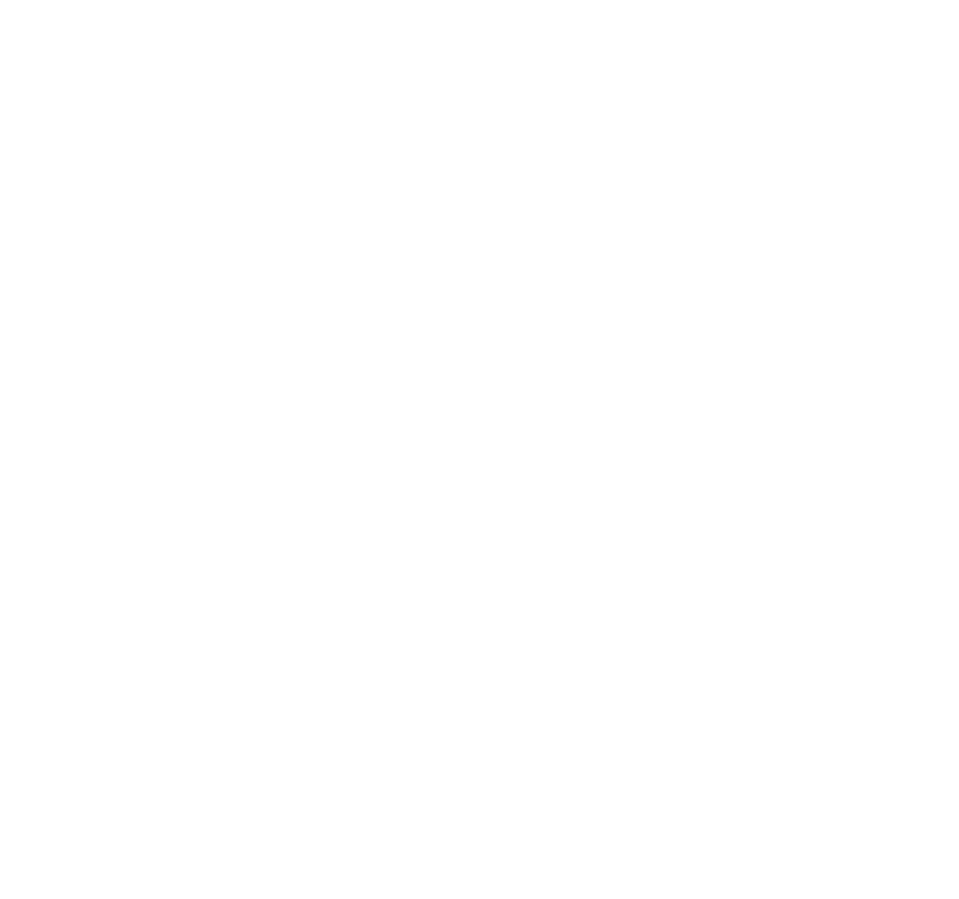
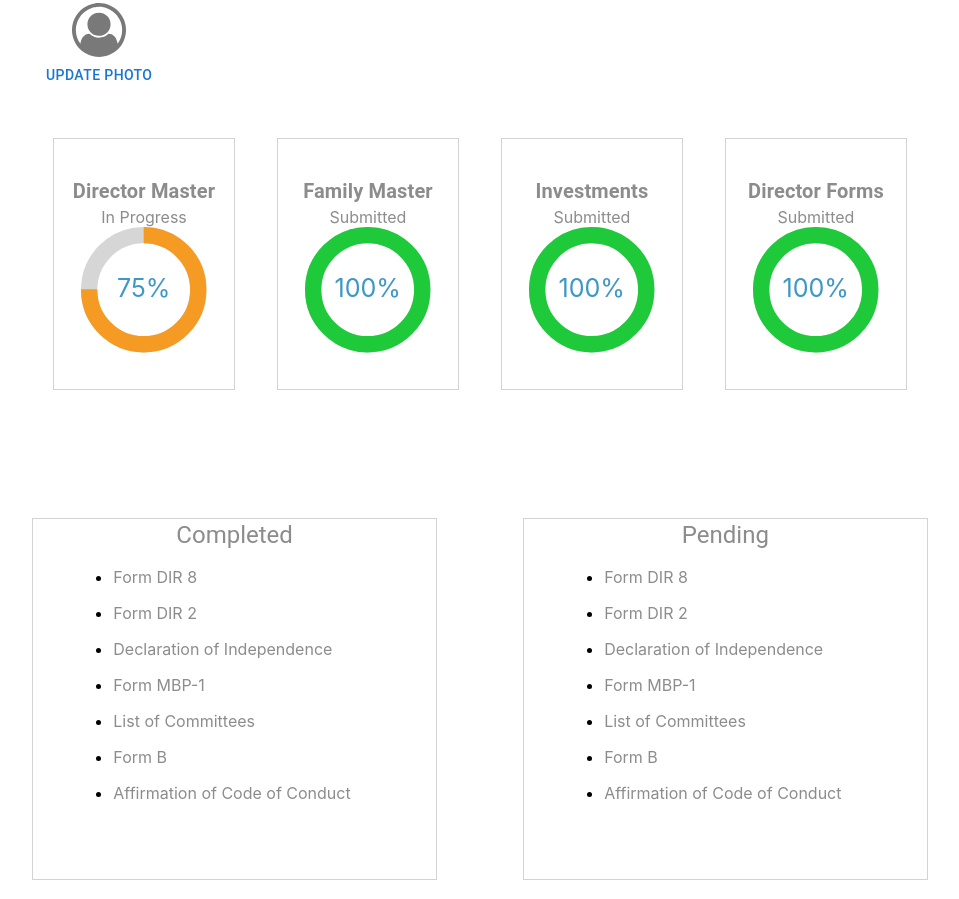
Before and after one commit to JeetuEIQ/EIQproject, a React (Create React App) app in the folder frontend_/: page /home in a window 1280 px wide. Shown: the part 280-1179 px from the top of the page, without its empty margins (160-1119 px from the left). Before the commit the page ends 800 px from the top, so only its background shows below. Built offline with nearby package versions, Linux system fonts and the light colour scheme.

Commit message:
Home page and few fixes in report page

```diff
--- a/frontend_/package.json
+++ b/frontend_/package.json
@@ -11,6 +11,7 @@
     "@testing-library/react": "^13.4.0",
     "@testing-library/user-event": "^13.5.0",
     "react": "^18.2.0",
+    "react-circular-progressbar": "^2.1.0",
     "react-dom": "^18.2.0",
     "react-router-dom": "^6.16.0",
     "react-scripts": "5.0.1",
--- a/frontend_/src/components/home/Home.jsx
+++ b/frontend_/src/components/home/Home.jsx
@@ -1,9 +1,39 @@
 import React from "react";
-import {
-  Box,
-} from "@mui/material";
+import { Box, IconButton, Typography, Button } from "@mui/material";
 import { HomeHeader } from "../header/HomeHeader";
+
+import { CircularBar } from "../progressBar/CircularBar";
 export const Home = () => {
+  const personalInfo = [
+    {
+      type: "Directorship Info",
+      document: "Form DIR 8",
+    },
+    {
+      type: "Directorship Info",
+      document: "Form DIR 2",
+    },
+    {
+      type: "Directorship Info",
+      document: "Declaration of Independence",
+    },
+    {
+      type: "Investments Info",
+      document: "Form MBP-1",
+    },
+    {
+      type: "Investments Info",
+      document: "List of Committees",
+    },
+    {
+      type: "Basic Disclosure under PIT Code",
+      document: "Form B",
+    },
+    {
+      type: "Basic Disclosure under PIT Code",
+      document: "Affirmation of Code of Conduct",
+    },
+  ];
   return (
     <>
       <Box
@@ -13,10 +43,163 @@
         display={"flex"}
         flexDirection={"column"}
         alignItems={"center"}
-        gap={18}
+        gap={13}
       >
-        <Box minWidth={"90%"} display={"flex"} flexDirection={"column"} gap={16}>
+        <Box
+          minWidth={"90%"}
+          display={"flex"}
+          flexDirection={"column"}
+          gap={16}
+        >
           <HomeHeader />
+        </Box>
+        {/* Mid Section */}
+        <Box minHeight={"60%"} width={"70%"}>
+          <Box
+            height={"100%"}
+            width={"100%"}
+            display={"flex"}
+            flexDirection={"column"}
+            gap={5}
+          >
+            <Box height={"10%"}>
+              <Typography variant="h4">Welcome, Ak Singh</Typography>
+            </Box>
+            <Box
+              height={"20%"}
+              width={"15%"}
+              display={"flex"}
+              flexDirection={"column"}
+              alignItems={"center"}
+            >
+              <img src="profile.svg" alt="" style={{ width: "40%" }} />
+              <Button>
+                <Typography variant="subtitle">Update Photo</Typography>
+              </Button>
+            </Box>
+            {/* Progress Bar circular */}
+            <Box
+              width={"100%"}
+              height={"250px"}
+              display={"flex"}
+              justifyContent={"space-around"}
+              alignItems={"center"}
+            >
+              <CircularBar
+                props={{
+                  heading: "Director Master",
+                  para: "In Progress",
+                  percentage: 75,
+                }}
+              />
+              <CircularBar
+                props={{
+                  heading: "Family Master",
+                  para: "Submitted",
+                  percentage: 100,
+                }}
+              />
+              <CircularBar
+                props={{
+                  heading: "Investments",
+                  para: "Submitted",
+                  percentage: 100,
+                }}
+              />
+              <CircularBar
+                props={{
+                  heading: "Director Forms",
+                  para: "Submitted",
+                  percentage: 100,
+                }}
+              />
+            </Box>
+          </Box>
+        </Box>
+
+
+        {/* Bottom */}
+        <Box
+          minHeight={"50vh"}
+          // marginBottom={"50px"}
+          width={"70%"}
+          display={"flex"}
+          justifyContent={"space-between"}
+          alignItems={"center"}
+        >
+          {/* Left Box */}
+          <Box width={"45%"} minHeight={"90%"} border={"1px solid lightgrey"}>
+            <Box
+              display={"flex"}
+              justifyContent={"center"}
+              height={"15%"}
+              width={"100%"}
+              alignItems={"center"}
+            >
+              <Typography variant="h5" color="#8c8c8c">
+                Completed
+              </Typography>
+            </Box>
+            <Box
+              display={"flex"}
+              height={"85%"}
+              width={"100%"}
+              justifyContent={"center"}
+              alignItems={"center"}
+            >
+              <Box height={"100%"} width={"80%"}>
+                {personalInfo.map((item) => {
+                  return (
+                    <ul>
+                      <li>
+                        <Typography variant="subtitle" color="#8c8c8c">
+                          {item.document}
+                        </Typography>
+                      </li>
+                    </ul>
+                  );
+                })}
+              </Box>
+            </Box>
+
+
+          </Box>
+
+          {/* Right Box */}
+          <Box width={"45%"} minHeight={"90%"} border={"1px solid lightgrey"}>
+            <Box
+              display={"flex"}
+              justifyContent={"center"}
+              height={"15%"}
+              width={"100%"}
+              alignItems={"center"}
+            >
+              <Typography variant="h5" color="#8c8c8c">
+                Pending
+              </Typography>
+            </Box>
+            <Box
+              display={"flex"}
+              height={"85%"}
+              width={"100%"}
+              justifyContent={"center"}
+              alignItems={"center"}
+            >
+              <Box height={"100%"} width={"80%"}>
+                {personalInfo.map((item) => {
+                  return (
+                    <ul>
+                      <li>
+                        <Typography variant="subtitle" color="#8c8c8c">
+                          {item.document}
+                        </Typography>
+                      </li>
+                    </ul>
+                  );
+                })}
+              </Box>
+            </Box>
+          </Box>
         </Box>
       </Box>
     </>
--- /dev/null
+++ b/frontend_/src/components/progressBar/CircularBar.jsx
@@ -0,0 +1,40 @@
+import React from 'react'
+import { Box,Typography } from '@mui/material'
+import { CircularProgressbar } from "react-circular-progressbar";
+import "react-circular-progressbar/dist/styles.css";
+export const CircularBar = ({props}) => {
+  return (
+    <>
+    <Box
+                minHeight={"100%"}
+                width={"20%"}
+                border={"1px solid lightgrey"}
+                display={"flex"}
+                flexDirection={"column"}
+                justifyContent={"center"}
+                alignItems={"center"}
+              >
+                <Typography variant="h6" color={"#8c8c8c"} fontWeight={"bold"}>
+                  {props.heading}
+                </Typography>
+                <Typography variant="subtitle" color={"#8c8c8c"}>
+                  {props.para}
+                </Typography>
+                <Box width={"70%"}>
+                <CircularProgressbar
+                  value={props.percentage}
+                  text={`${props.percentage}%`}
+                  strokeWidth={13}
+                  styles={{
+
+                    path: {
+                      // Path color
+                      stroke: `${props.percentage==100?"#1eca3a":"#f59a23"}`,
+                      strokeLinecap: 'butt',
+                    },
+                  }}
+                />
+                </Box>
+              </Box></>
+  )
+}
--- a/frontend_/src/components/tables/Report.jsx
+++ b/frontend_/src/components/tables/Report.jsx
@@ -34,7 +34,7 @@
 const rows = [
   createData("TDS", "SAP","21/02/23"),
   createData("Reimbursement Slips", "SAP","21/02/23"),
-  createData("Ledger", "50%", "Submitted","21/02/23"),
+  createData("Ledger", "SAP","21/02/23"),
 ];
 
 export const Report = () => {
```
Also changed, not shown: frontend_/public/profile.svg (added), 1 other file (tests, documents, lock files or other folders).
